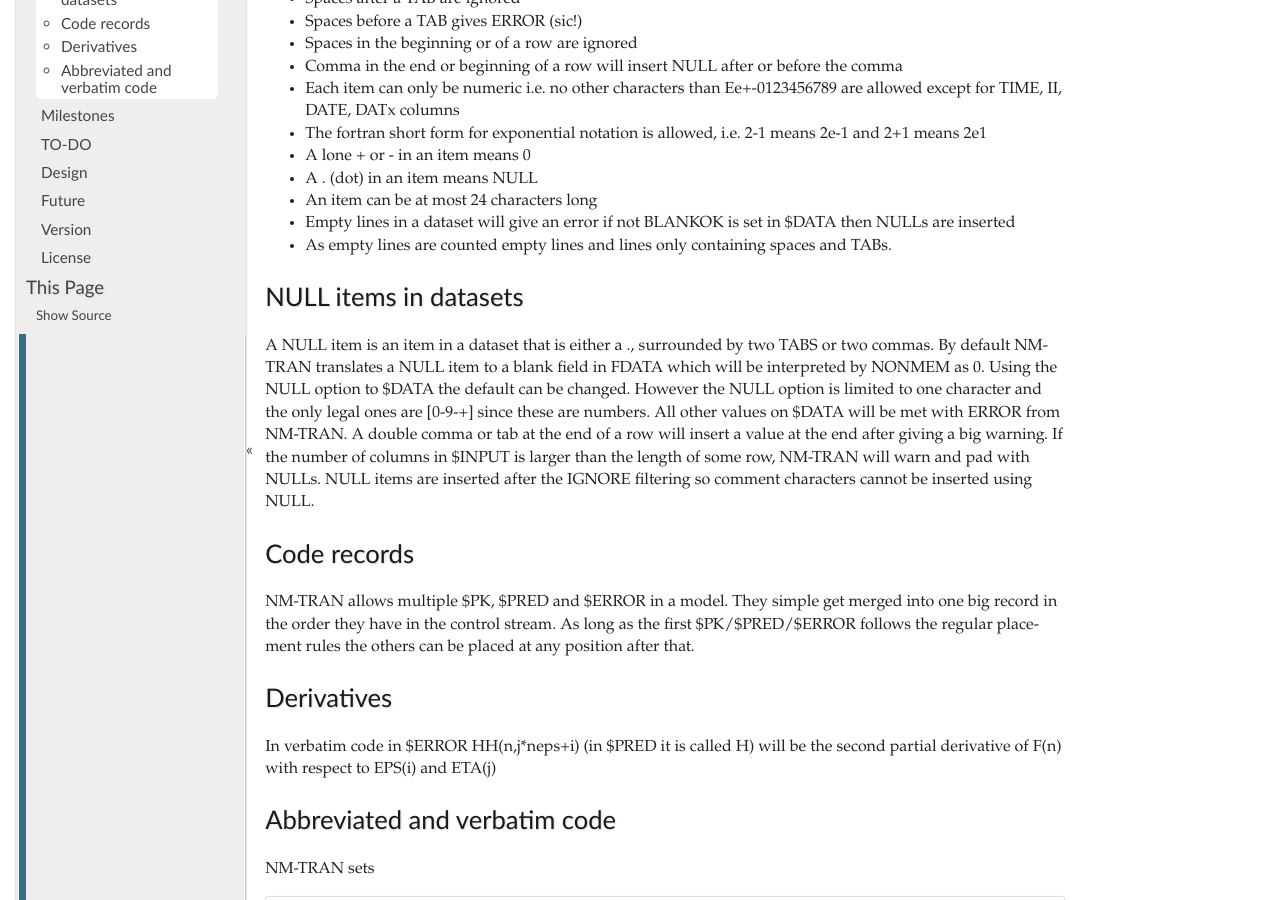
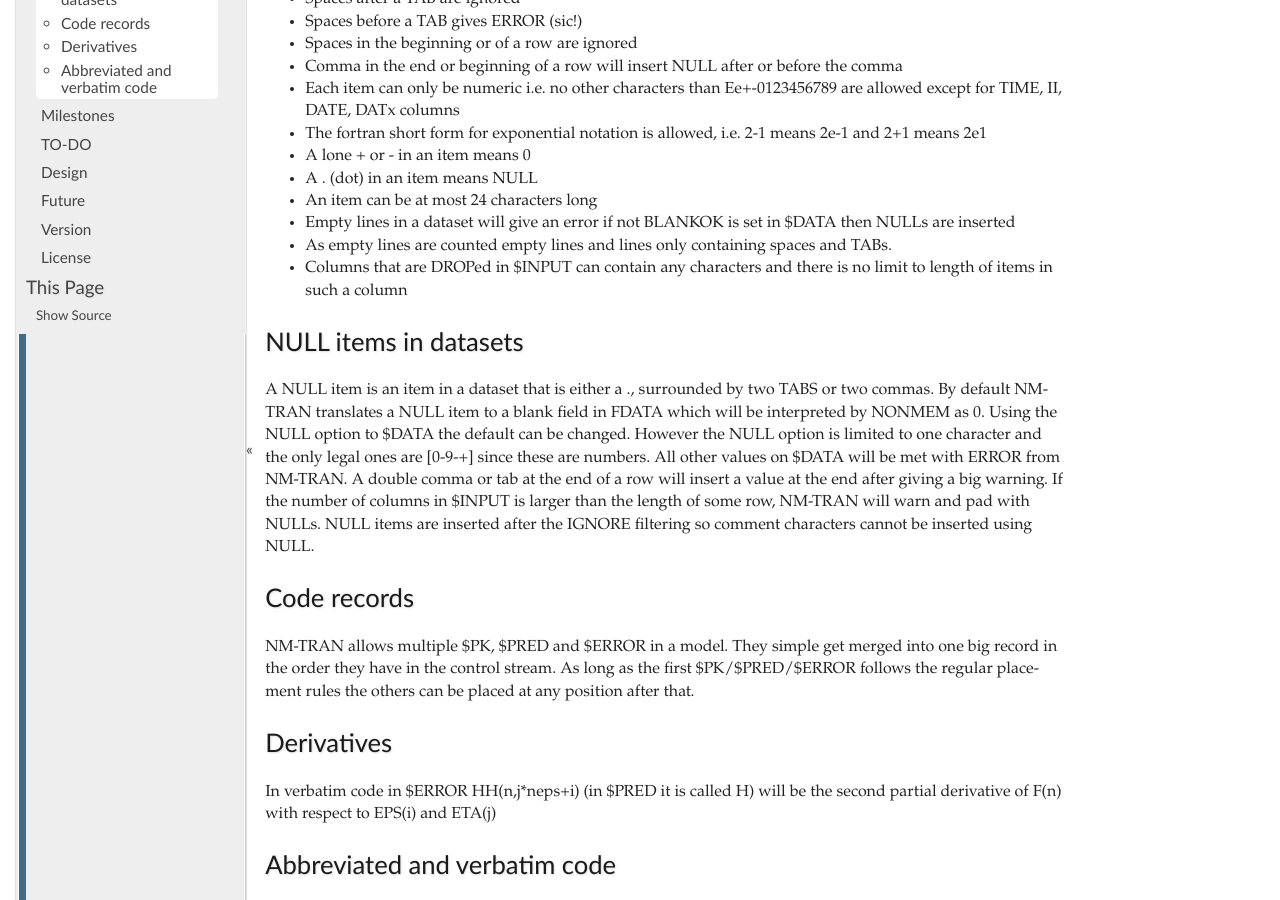
Before and after one commit to pharmpy/pharmpy, a Sphinx documentation site: the page built from docs/NONMEM.rst, in a window 1280 px wide and 900 px high, scrolled down 354 px. Built offline with Sphinx 7.4.7, drawn with Linux system fonts in a browser that asks for light colours; pages that are not in the unit, such as notebooks, are missing from menus.

Commit message:
Add info on DROPed lines in documentation

```diff
--- a/docs/NONMEM.rst
+++ b/docs/NONMEM.rst
@@ -26,6 +26,7 @@ Some rules for the parsing of the dataset by NM-TRAN. These were tested with NON
 - An item can be at most 24 characters long
 - Empty lines in a dataset will give an error if not BLANKOK is set in $DATA then NULLs are inserted
 - As empty lines are counted empty lines and lines only containing spaces and TABs.
+- Columns that are DROPed in $INPUT can contain any characters and there is no limit to length of items in such a column
 
 
 NULL items in datasets
```
